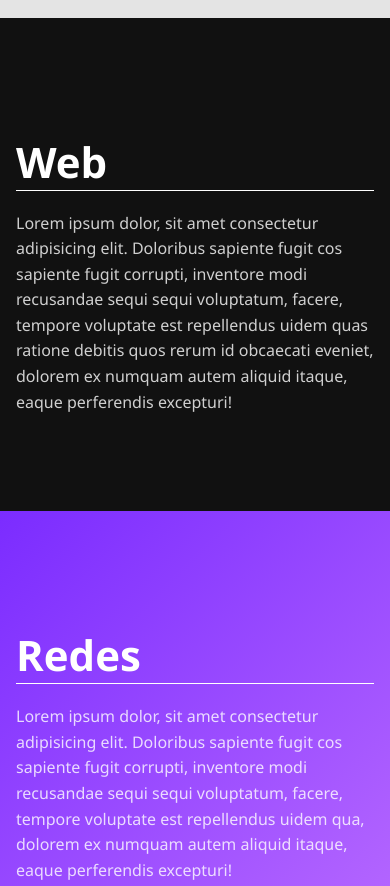
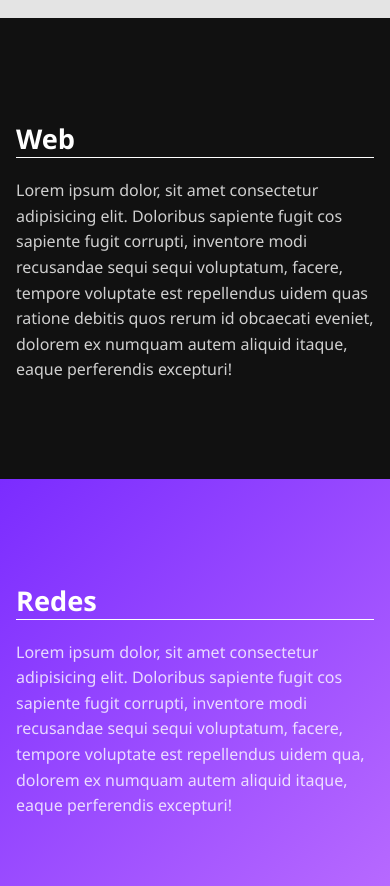
Before and after one commit to MattToujas/smallBusiness, a plain HTML site: page index.html in a window 390 px wide. Shown: the part 1380-2266 px from the top of the page. Drawn offline with Linux system fonts and the light colour scheme.

Commit message:
mobile bugs service section

```diff
--- a/sass/style.scss
+++ b/sass/style.scss
@@ -391,7 +391,7 @@ body {
   }
 
   &-title {
-    font-size: 42px;
+    font-size: 2.5rem;
     font-weight: 700;
     margin-bottom: 20px;
     position: relative;
@@ -423,6 +423,10 @@ body {
 @media (max-width: 450px) {
   .section {
     padding: 5rem 1rem;
+
+    &-title {
+      font-size: 1.7rem;
+    }
   }
 }
 
```
Also changed, not shown: css/style.css.
